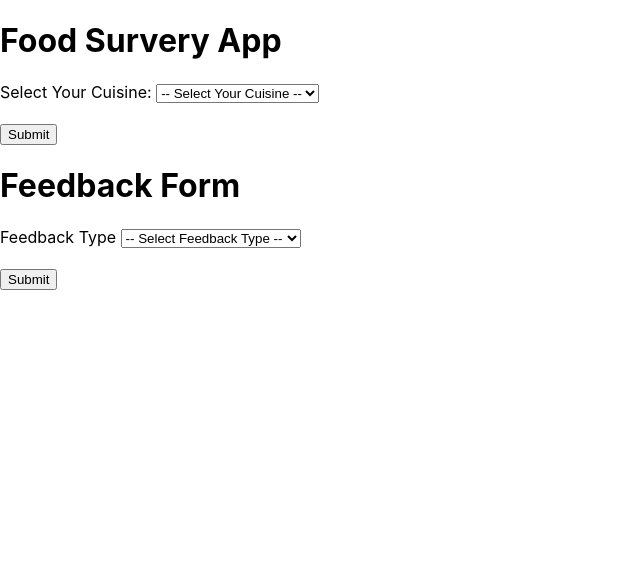
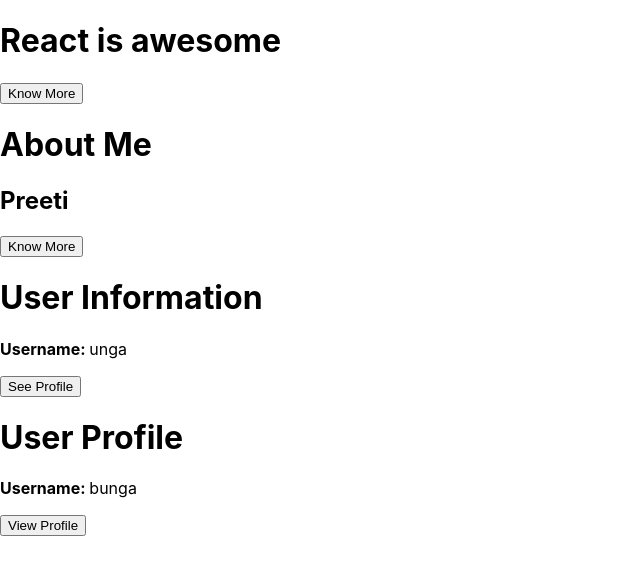
Before and after one commit to sourav7274/NeogP, a React (Create React App) app in the folder CW/reactlearning/: page / in a window 1280 px wide. Shown: the top 574 px of the page, without its empty margins (0-640 px from the left). Built offline with nearby package versions, Linux system fonts and the light colour scheme.

Commit message:
IR_Practice7

```diff
--- a/CW/reactlearning/src/App.js
+++ b/CW/reactlearning/src/App.js
@@ -1,97 +1,75 @@
 import {useState} from 'react'
-const Food = () =>{
-  const questions = [
-    {
-      question: "Which type of cuisine do you prefer?",
-      options: {
-        Asian: ["Chinese", "Japanese", "Indian"],
-        European: ["Italian", "French", "Spanish"],
-        American: ["Burgers", "Pizza", "BBQ"],
-      },
-    },
-  ];
-  const [cuisine,setCuisine] = useState("")
-  const [dish,setDish] = useState([])
+const title = 'React is awesome'
+const content = 'React is a JavaScript library for building user interfaces.'
+
+const heading = 'About Me'
+const name = 'Preeti' // you can put your name
+const learning = 'I am learning React JS currently at neoG Camp.'
+
+const Article = ({title,content}) => {
   const [dis,setDis] = useState(false)
-  const displayCu = Object.keys(questions[0].options).map((c) => (<option value={c}>{c}</option>))
-  const dishHandle = (event) =>{
-      const value = event.target.value
-      if(event.target.checked)
-      {
-        setDish((pval) => [...pval,value])
-      }
-      else
-      {
-        setDish((pval) => pval.filter(p => p!=value))
-      }
-  }
   return(
     <div>
-      <h1>Food Survery App</h1>
-   { dis === false ?  <><label>Select Your Cuisine: </label>
-      <select onChange={(e) => setCuisine(e.target.value)}>
-        <option>-- Select Your Cuisine --</option>
-        {displayCu}
-      </select>
-      <br/>
-      <br/>
-      { cuisine &&
-      <>
-       <label>Select Your Prefered Cuisine</label>
-       {questions[0].options[cuisine].map((c) => (<div>
-        <input onChange={dishHandle} value={c} name='dish' type='checkbox' />{c}
-       </div>))}
-       <br/>
-      </>}
-      <button onClick={() => setDis(true)}>Submit</button></>:
-      <>
-        <h2>Thank You for Sharing Your preferences!</h2>
-        <p>Cusine: {cuisine}</p>
-        <p>Prefered Options: {dish.join(', ')}</p>
-      </>}
+      <h1>{title}</h1>
+      <button onClick={() => setDis(true)}>Know More</button>
+      {dis && <p>{content}</p>}
     </div>
   )
 }
 
-const Feedback =() =>{
-  const [val,setVal] = useState("")
-  const [type,setType] = useState("")
+const About = ({heading,name,learning}) => {
   const [dis,setDis] = useState(false)
   return(
     <div>
-      <h1>Feedback Form</h1>
-      <label>Feedback Type </label>
-      <select onChange={(e) => (setVal(""),setType(e.target.value))}>
-        <option>-- Select Feedback Type --</option>
-        <option value="Compliment">Compliment</option>
-        <option value="Complaint">Complaint</option>
-        <option value="Suggestion">Suggestion</option>
-        <option value="Others">Others</option>
-      </select>
-      <br/>
-      <br/>
-      {type &&
-            <>
-              <label>Comments:</label>
-              <textarea value={val} onChange={(e) => setVal(e.target.value)} rows={5} cols={30}/>
-              <br/>
-              <br/>
-            </>
-      }
-      <button onClick={() => setDis(true)}>Submit</button>
-      {dis && <>
-        <p>{type}</p>
-        <p>This is a {type}</p>
-      </>}
+      <h1>{heading}</h1>
+      <h2>{name}</h2>
+      <button onClick={() => setDis(true)}>Know More</button>
+      {dis && <p>{learning}</p>}
     </div>
   )
 }
 
+const UserInfo =({username,email,age}) =>{
+  const [dis,setDis] = useState(false)
+  return(
+    <div>
+      <h1>User Information</h1>
+      <p><b>Username: </b>{username}</p>
+      {dis === true
+        ?<>
+          <p><b>Email: </b>{email}</p>
+          <p><b>Age: </b>{age}</p>
+        </>
+        :<><button onClick={() => setDis(true)}>See Profile</button></>}
+    </div>
+  )
+}
+
+const UserProfile =({username,imgurl,bio,location}) =>{
+  const [dis,setDis] = useState(false)
+  return(
+    <div>
+      <h1>User Profile</h1>
+      <p><b>Username: </b>{username}</p>
+      {dis === true
+        ?<>
+        <img src={imgurl}/>
+          <p><b>Bio: </b>{bio}</p>
+          <p><b>Location: </b>{location}</p>
+        </>
+        :<><button onClick={() => setDis(true)}>View Profile</button></>}
+    </div>
+  )
+}
+
+
 function App() {
   return (
     <div className="App">
-      <Food/>
-      <Feedback/>
+      <Article title={title} content={content} />
+      <About heading={heading} learning={learning} name={name}/>
+      <UserInfo username="unga" email="sammy7274@got.com" age={50} />
+      <UserProfile username="bunga" imgurl="https://placehold.co/200x200" bio="Developer" location="Africa" />
     </div>
   );
 }
```
